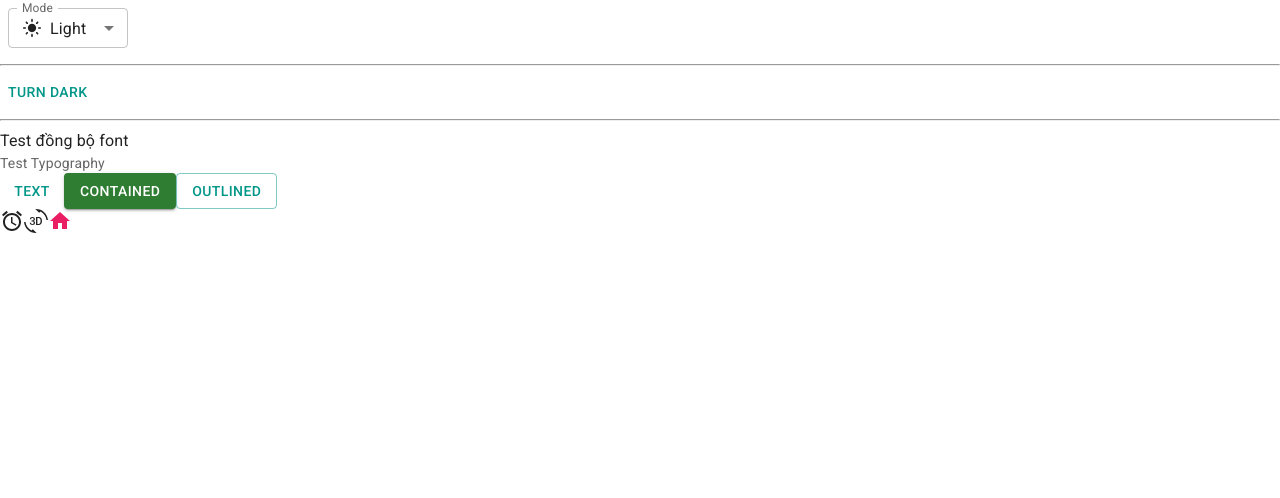
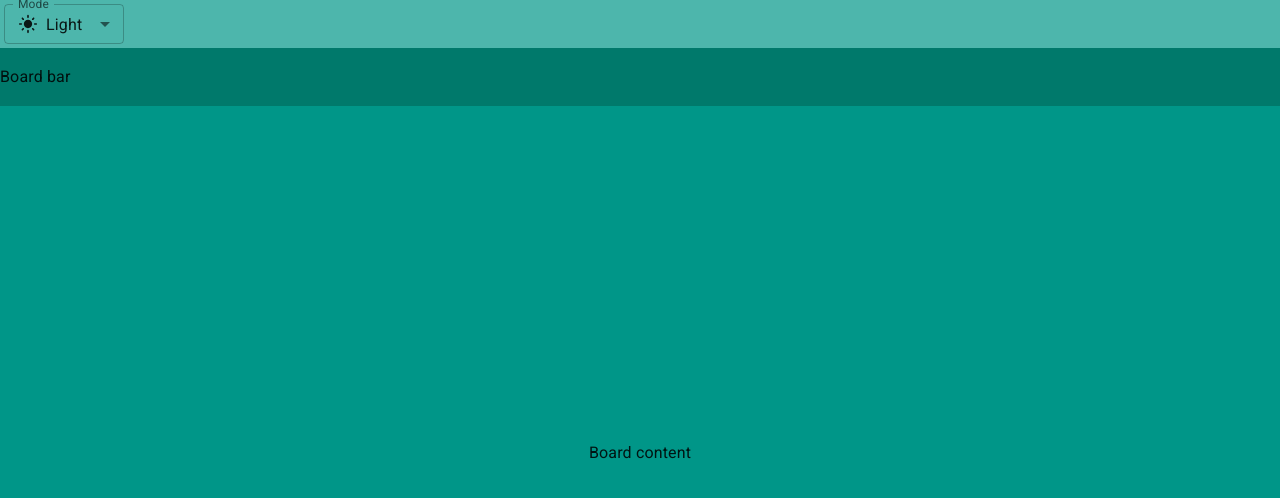
Before and after one commit to minhphu102003/trello-web, a React (Vite) app: page / in a window 1280 px wide. Shown: the top 498 px of the page. Built offline with nearby package versions, Linux system fonts and the light colour scheme.

Commit message:
construction basic layout

```diff
--- a/src/App.jsx
+++ b/src/App.jsx
@@ -1,9 +1,3 @@
-import Button from '@mui/material/Button'
-import AccessAlarmIcon from '@mui/icons-material/AccessAlarm'
-import ThreeDRotation from '@mui/icons-material/ThreeDRotation'
-import HomeIcon from '@mui/icons-material/Home'
-import { pink } from '@mui/material/colors'
-import Typography from '@mui/material/Typography'
 import InputLabel from '@mui/material/InputLabel'
 import MenuItem from '@mui/material/MenuItem'
 import FormControl from '@mui/material/FormControl'
@@ -11,9 +5,12 @@ import Select from '@mui/material/Select'
 import LightModeIcon from '@mui/icons-material/LightMode'
 import DarkModeIcon from '@mui/icons-material/DarkMode'
 import SettingsBrightnessIcon from '@mui/icons-material/SettingsBrightness'
+import Box from '@mui/material/Box'
 import {
   useColorScheme
 } from '@mui/material/styles'
+import { Container } from '@mui/material'
+import theme from './theme.js'
 // import useMediaQuery from '@mui/material/useMediaQuery'
 
 
@@ -57,35 +54,40 @@ function SelectSmall() {
   );
 }
 
-function ModeToggle() {
-  const { mode, setMode } = useColorScheme()
-  return (
-    <Button
-      onClick={() => {
-        setMode(mode === 'light' ? 'dark' : 'light')
-      }}
-    >
-      {mode === 'light' ? 'Turn dark' : 'Turn light'}
-    </Button>
-  )
-}
 
 function App() {
   return (
     <>
-      <SelectSmall />
-      <hr />
-      <ModeToggle />
-      <hr />
-      <div>Test đồng bộ font</div>
-      <Typography variant='body2' color='text.secondary'>Test Typography</Typography>
-      <Button variant="text">Text</Button>
-      <Button variant="contained" color='success'>Contained</Button>
-      <Button variant="outlined">Outlined</Button>
-      <br />
-      <AccessAlarmIcon />
-      <ThreeDRotation />
-      <HomeIcon sx={{ color: pink[500] }} />
+      <Container disableGutters maxWidth={false} sx={{ height: '100vh', backgroundColor: 'primary.main' }}>
+        <Box sx={{
+          backgroundColor: 'primary.light',
+          width: '100%',
+          height: (theme) => theme.customes.appBarHeight,
+          display: 'flex',
+          alignItems: 'center'
+        }}>
+          <SelectSmall />
+        </Box>
+        <Box sx={{
+          backgroundColor: 'primary.dark',
+          width: '100%',
+          height: (theme) => theme.customes.boardBarHeight,
+          display: 'flex',
+          alignItems: 'center'
+        }}>
+          Board bar
+        </Box>
+        <Box sx={{
+          backgroundColor: 'primary.main',
+          width: '100%',
+          height: `calc(100% - ${theme.customes.appBarHeight} - ${theme.customes.boardBarHeight})`,
+          display: 'flex',
+          alignItems: 'center',
+          justifyContent: 'center'
+        }}>
+          Board content
+        </Box>
+      </Container>
     </>
   )
 }
--- a/src/theme.js
+++ b/src/theme.js
@@ -2,18 +2,24 @@ import { experimental_extendTheme as extendTheme } from '@mui/material/styles'
 import { teal, deepOrange, cyan, orange } from '@mui/material/colors'
 
 const theme = extendTheme({
+  customes: {
+    appBarHeight: '48px',
+    boardBarHeight: '58px'
+  },
   colorSchemes: {
     light: {
       palette: {
         primary: teal,
         secondary: deepOrange
-      }
+      },
+      spacing: (factor) => `${0.25 * factor}rem`
     },
     dark: {
       palette: {
         primary: cyan,
         secondary: orange
-      }
+      },
+      spacing: (factor) => `${0.25 * factor}rem`
     }
   }
   // ...other properties
```
